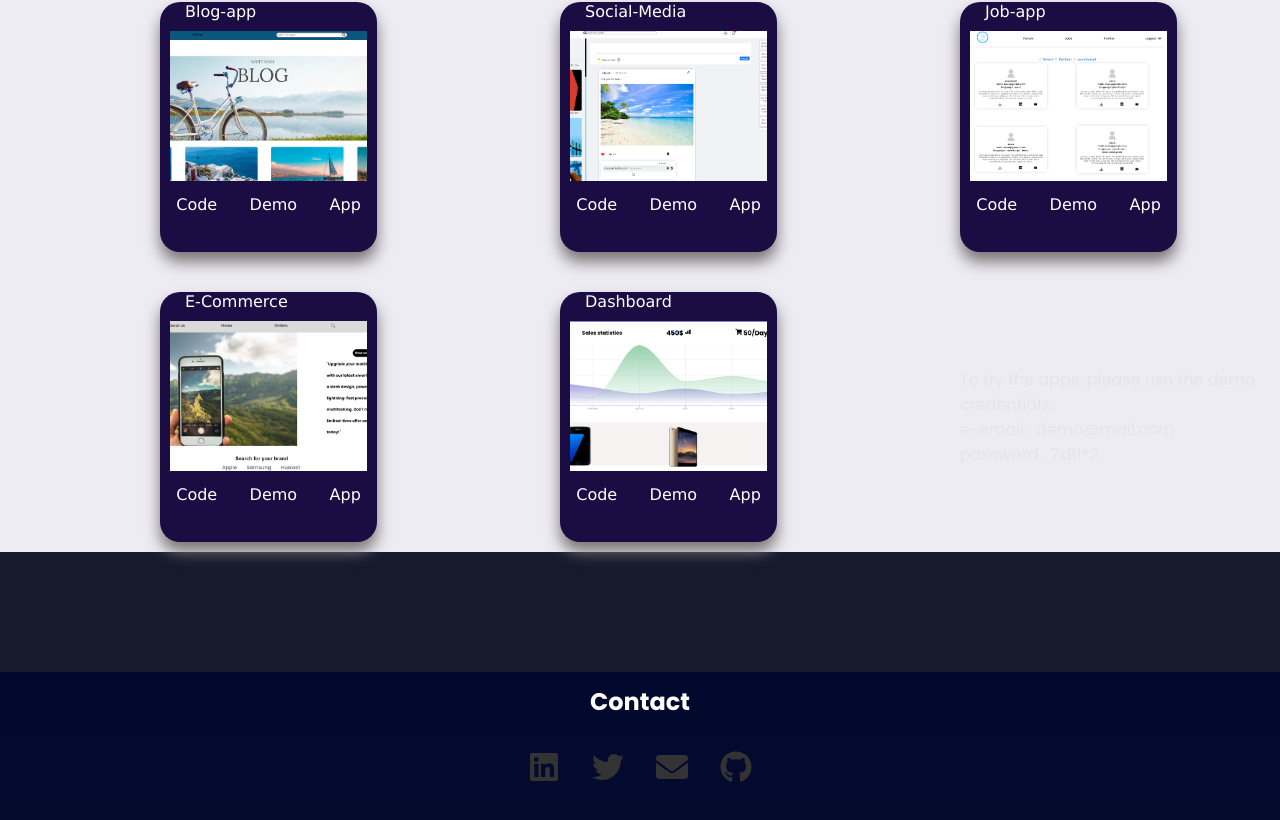
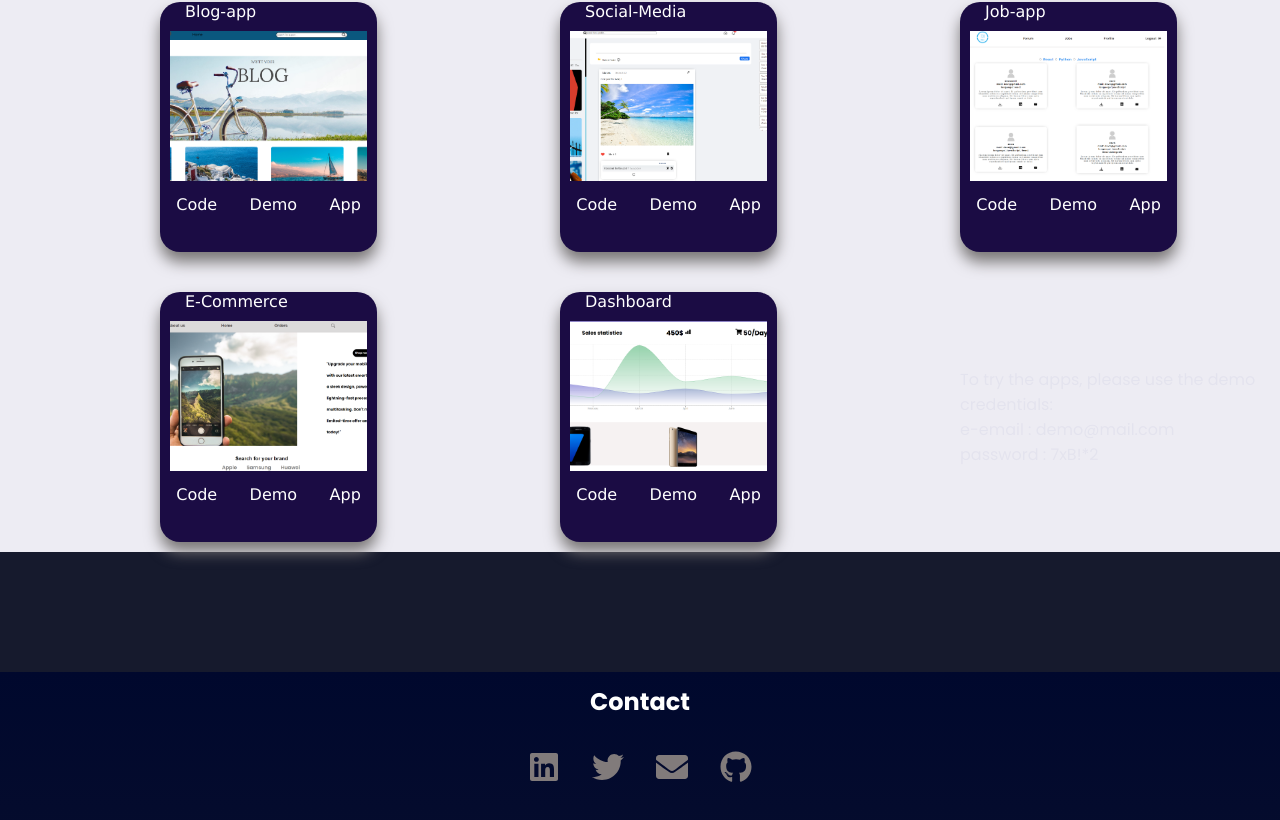
Before and after one commit to MarwenCode/portfolio, a React (Create React App) app: page / in a window 1280 px wide. Shown: the part 1128-1948 px from the top of the page. Built offline with nearby package versions, Linux system fonts and the light colour scheme.

Commit message:
link demo

```diff
--- a/src/components/home/Home.jsx
+++ b/src/components/home/Home.jsx
@@ -25,8 +25,7 @@ const Home = () => {
         <div className="left">
           <h2>Marwen Jdidi</h2>
           <span>React JS developer</span>
-          {/* <span className="cv" onClick={handleDownload}> */}
-          <span className="cv" >
+          <span className="cv" onClick={handleDownload}>
             Download CV
             <abbr title="clic here to download CV">
               <GrDownload style={{ fontSize: "20px" }} className="icon" />
@@ -140,7 +139,7 @@ const Home = () => {
             </div>
             <div className="links">
             <span><a href="https://github.com/MarwenCode/Job-app">Code</a></span>
-              <span>Demo</span>
+                 <span><a href="https://www.youtube.com/watch?v=LEU91zAsosg">Demo</a></span>
               <span><a href="https://job-app-client.onrender.com">App</a></span>
             </div>
           </div>
--- a/src/components/home/home.scss
+++ b/src/components/home/home.scss
@@ -290,7 +290,7 @@
       align-items: center;
 
       a {
-        color: #333;
+        color: rgb(129, 123, 123);
         margin: 0 1rem;
         transition: all 0.2s ease-in-out;
 
```
Also changed, not shown: 1 other file (tests, documents, lock files or other folders).
